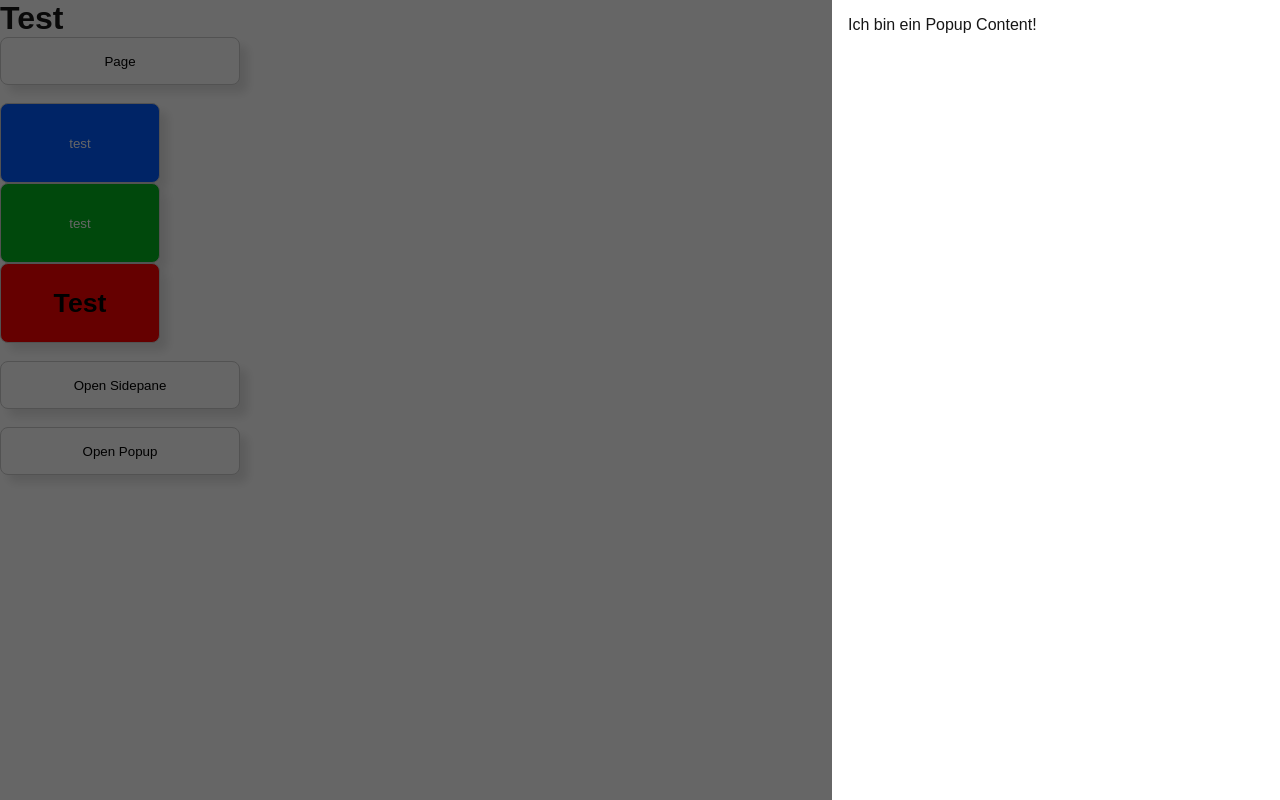
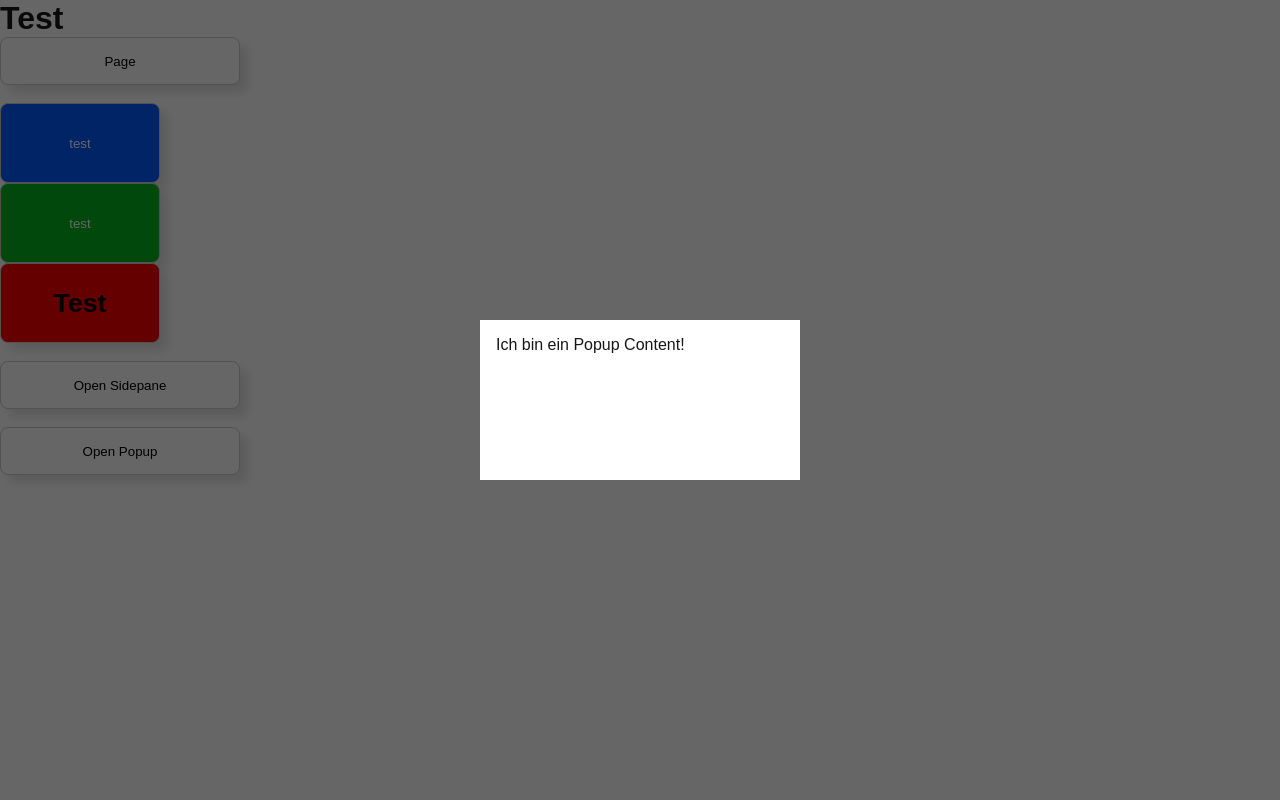
Before and after one commit to justusbruegmann/stechuhr, a Next.js app: page /ctest in a window 1280 px wide. Both pictures are taken after a click on the button "Open Popup". Built offline with nearby package versions, Linux system fonts and the light colour scheme.

Commit message:
Add scaling animation when opening / closing the popup

```diff
--- a/src/components/layout/Popup.tsx
+++ b/src/components/layout/Popup.tsx
@@ -1,8 +1,9 @@
 "use client";
 
 import {createPortal} from "react-dom";
-import React, {useEffect, useRef, useState} from "react";
+import React, {useEffect, useRef, useState, CSSProperties} from "react";
 import styles from './PopupOverlay.module.css';
+import Card from "@/components/layout/Card";
 
 interface PopupProps {
     children: React.ReactNode;
@@ -71,7 +72,7 @@ export function Popup({children, onClose}: PopupProps) {
     return createPortal(
         <div className={`${styles["overlay-background"]} ${isClosing ? styles["fade-out"] : ""}`} onClick={handleClose}
              ref={overlayRef}>
-            <div className={`${styles["popup-container"]} ${isClosing ? styles["slide-out"] : ""}`}
+            <div className={`${styles["popup-container"]} ${isClosing ? styles["pop-out"] : ""}` }
                  onClick={(e) => e.stopPropagation()}>
                 {children}
             </div>
--- a/src/components/layout/PopupOverlay.module.css
+++ b/src/components/layout/PopupOverlay.module.css
@@ -18,42 +18,44 @@
 
 .popup-container {
     position: fixed;
-    top: 0;
-    right: 0;
-    width: 35vw;
-    min-width: 300px;
-    height: 100vh;
+    top: 50vh;
+    left: 50vw;
+    width: 20rem;
+    min-width: 150px;
+    height: 20vh;
+    min-height: 100px;
     background: white;
     display: flex;
     flex-direction: column;
     padding: 1rem;
 
-    /* Slide-in animation */
-    transform: translateX(100%); /* start off-screen */
-    animation: slide-in var(--popup-animation-duration) forwards ease-out;
+    /* Pop-in animation */
+    animation: pop-in var(--popup-animation-duration) forwards ease-out;
 }
 
-.popup-container.slide-out {
+
+.popup-container.pop-out {
     /* Slide-out animation */
-    animation: slide-out var(--popup-animation-duration) forwards ease-out;
+    animation: pop-out var(--popup-animation-duration) forwards ease-out;
 }
 
 /* Keyframes for sliding from right */
-@keyframes slide-in {
+@keyframes pop-in {
     from {
-        transform: translateX(100%);
+        transform: translate(-50%, -50%) scale(0.5);
+    ;
     }
     to {
-        transform: translateX(0);
+        transform: translate(-50%, -50%) scale(1);
     }
 }
 
-@keyframes slide-out {
+@keyframes pop-out {
     from {
-        transform: translateX(0);
+        transform: translate(-50%, -50%) scale(1);
     }
     to {
-        transform: translateX(100%);
+        transform: translate(-50%, -50%) scale(0.5);
     }
 }
 
```
